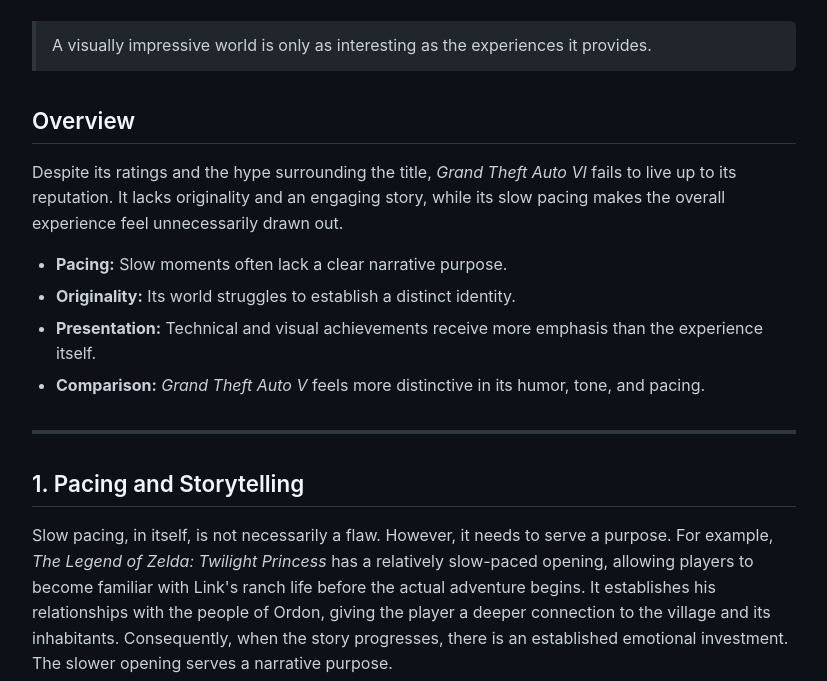
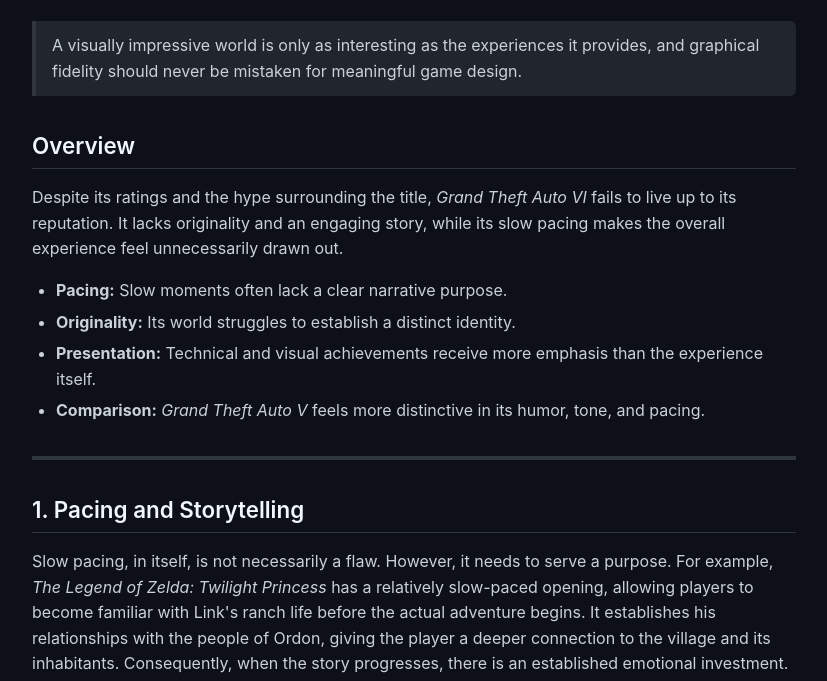
Before and after one commit to ajsea1sy/rixarchives, a plain HTML site: page gta6.html in a window 1280 px wide. Shown: the part 94-775 px from the top of the page, without its empty margins (226-1053 px from the left). Drawn offline with Linux system fonts and the light colour scheme.

Commit message:
GTA VI review (v1.05)

```diff
--- a/gta6.html
+++ b/gta6.html
@@ -45,7 +45,7 @@
       <h1>Grand Theft Auto VI - Honest Review</h1>
 
       <blockquote class="quote-block">
-        A visually impressive world is only as interesting as the experiences it provides.
+        A visually impressive world is only as interesting as the experiences it provides, and graphical fidelity should never be mistaken for meaningful game design.
       </blockquote>
 
       <section id="overview">
```
